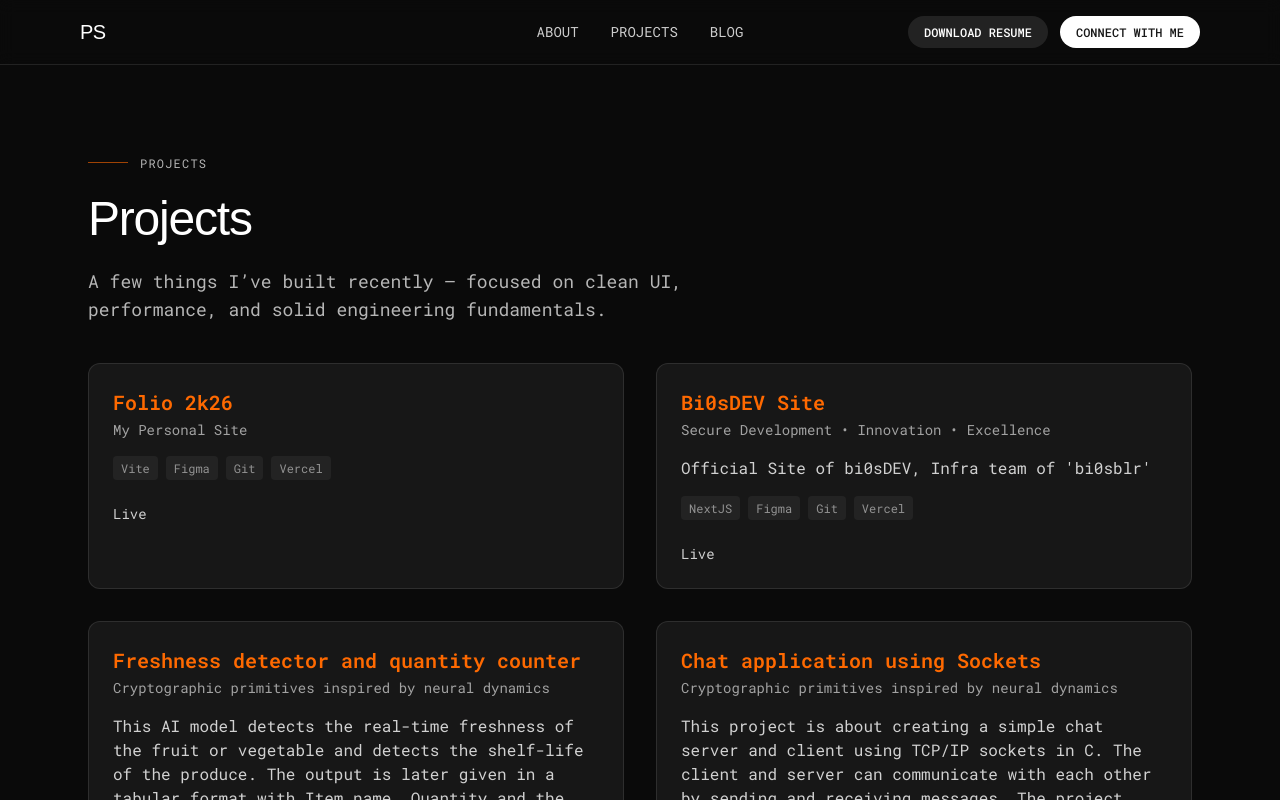
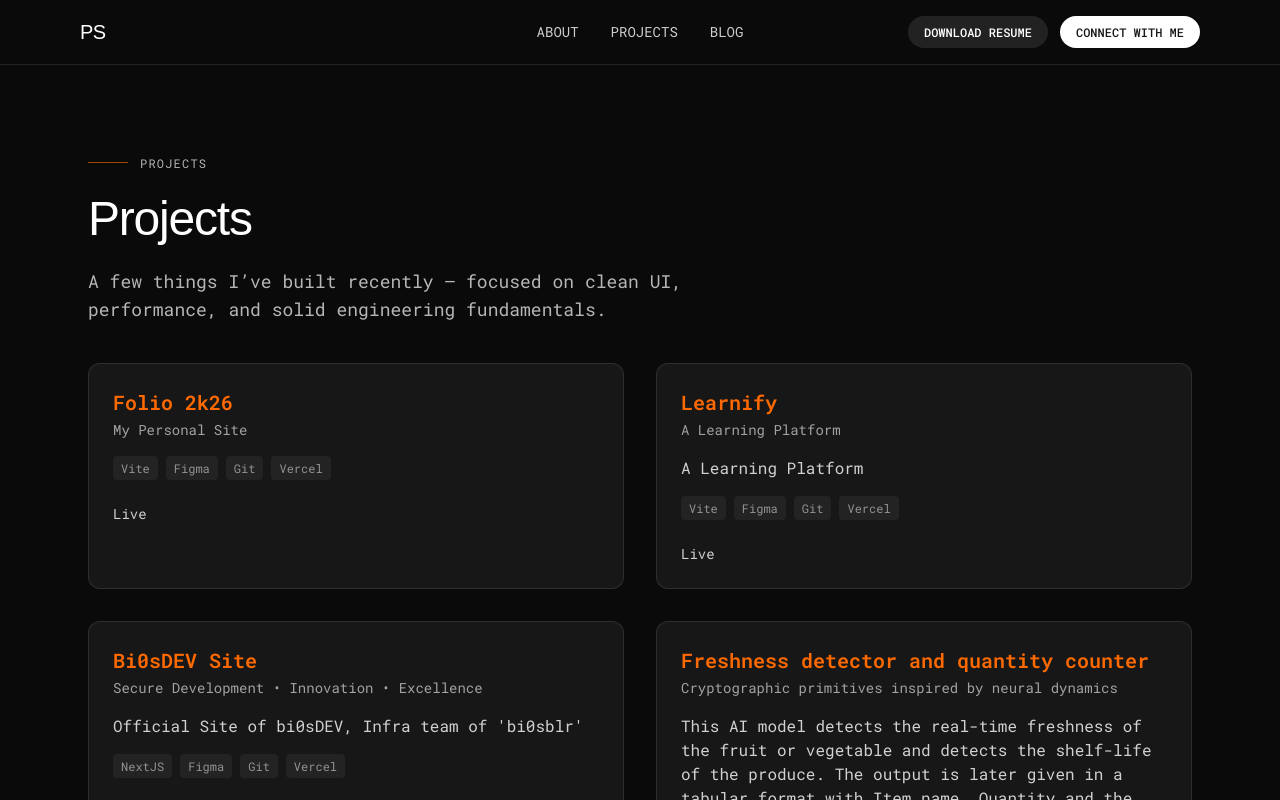
Before and after one commit to pavansarvesh/folio2k26, a React (Vite) app: page /projects in a window 1280 px wide. Shown: the top 800 px of the page. Built offline with nearby package versions, Linux system fonts and the light colour scheme; a web font is replaced by a local one.

Commit message:
func : added resume

```diff
--- a/src/components/Navbar.tsx
+++ b/src/components/Navbar.tsx
@@ -26,12 +26,13 @@ const Navbar = () => {
         </nav>
 
         <div className="flex items-center gap-3">
-          <Link
-            to="/#resume"
+          <a
+            href="/PavanResume.pdf"
+            download
             className="hidden rounded-full bg-white/10 px-4 py-2 text-xs font-medium text-white hover:bg-white/15 sm:inline-flex"
           >
             DOWNLOAD RESUME
-          </Link>
+          </a>
           <Link
             to="/connect"
             className="rounded-full bg-white px-4 py-2 text-xs font-medium text-neutral-900 hover:bg-white/90"
--- a/src/data/projects.ts
+++ b/src/data/projects.ts
@@ -21,6 +21,17 @@ export const projects: Project[] = [
 		tech: ["Vite", "Figma", "Git", "Vercel"],
 		links: {
 			demo: "/",
+		},
+		featured: true,
+	},
+	{
+		slug: "learnify",
+		title: "Learnify",
+		tagline: "A Learning Platform",
+		description: "A Learning Platform",
+		tech: ["Vite", "Figma", "Git", "Vercel"],
+		links: {
+			demo: "https://chatnlearn.vercel.app/",
 		},
 		featured: true,
 	},
```
Also changed, not shown: 1 other file (tests, documents, lock files or other folders).
